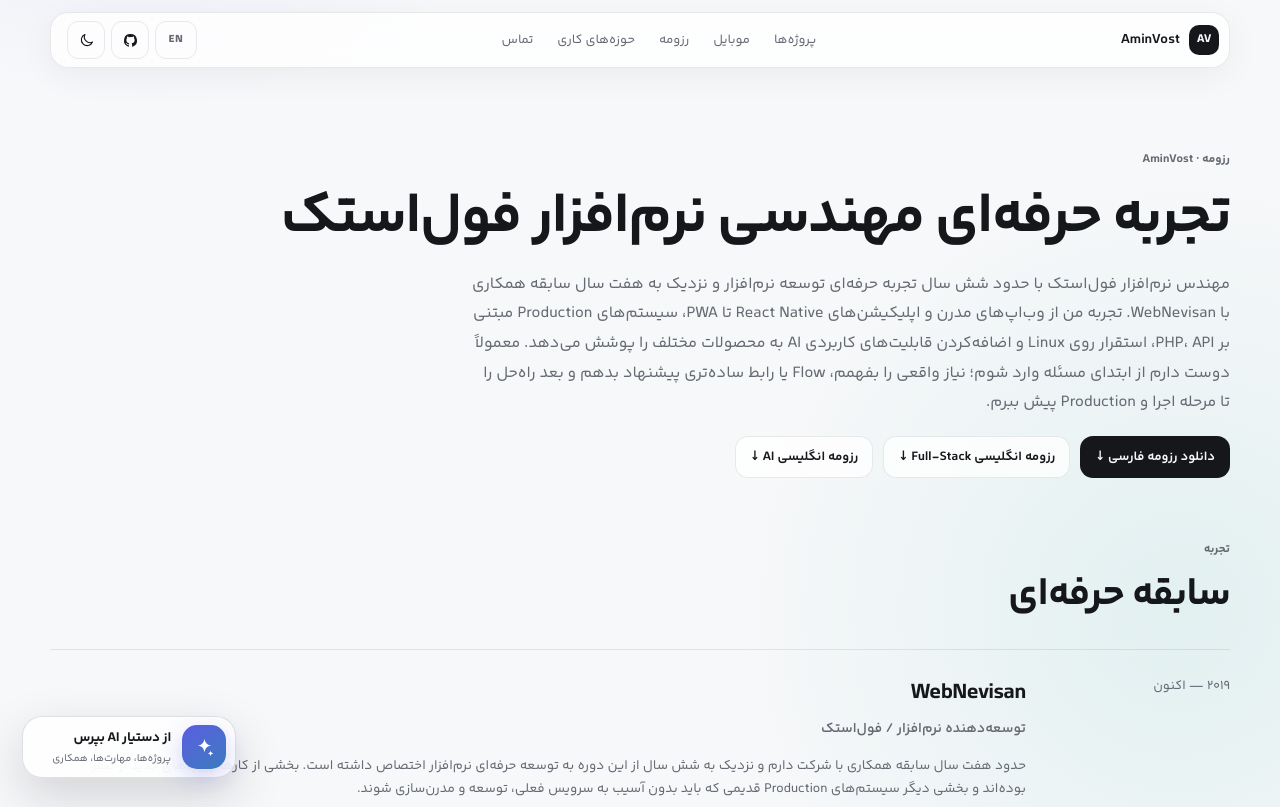
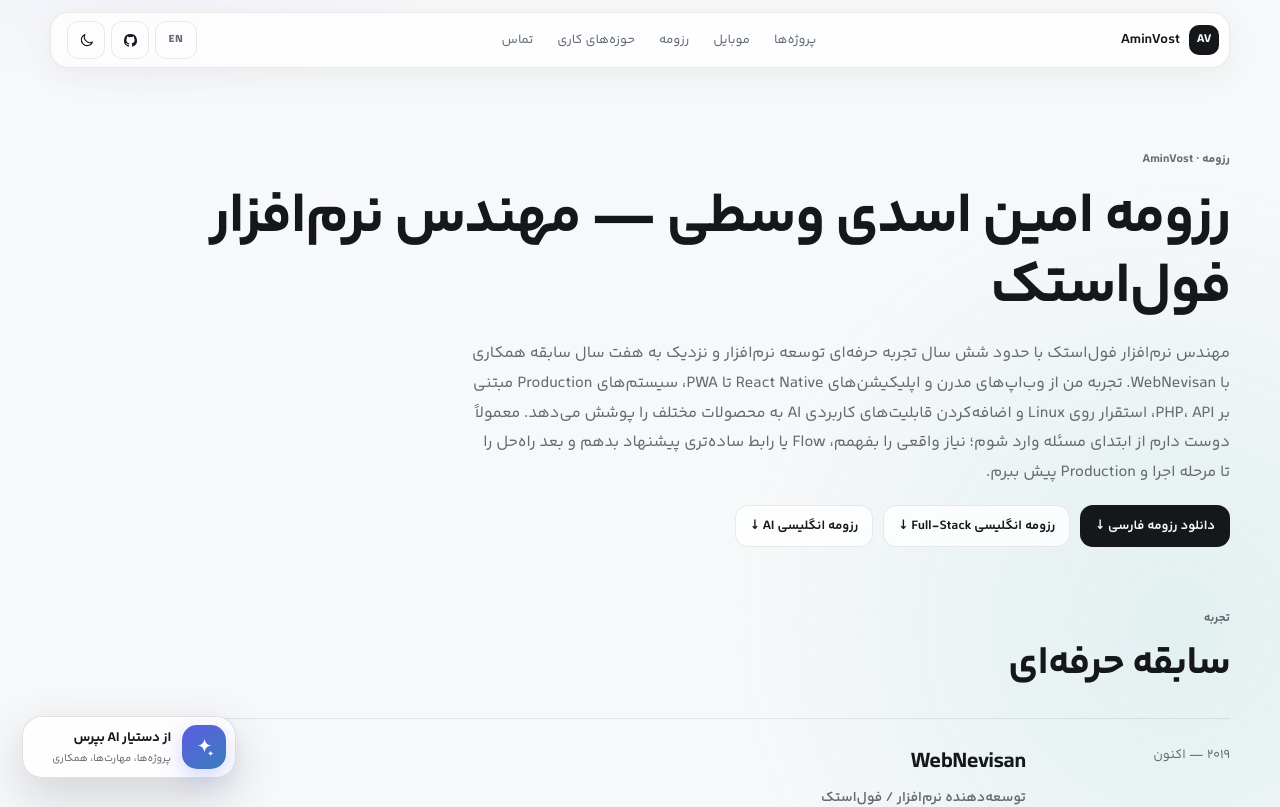
Before and after one commit to AminVost/AminVost, a Next.js app: page /fa/resume in a window 1280 px wide. Shown: the top 807 px of the page. Built offline with nearby package versions, Linux system fonts and the light colour scheme; no server answers; a web font is replaced by a local one.

Commit message:
Improve Persian identity SEO: app/(fa)/fa/resume/page.tsx

```diff
--- a/app/(fa)/fa/resume/page.tsx
+++ b/app/(fa)/fa/resume/page.tsx
@@ -6,7 +6,7 @@ import { absoluteUrl, breadcrumbJsonLd, pageMetadata, personId } from "@/lib/seo
 
 export const metadata: Metadata = pageMetadata({
   locale: "fa",
-  title: "رزومه — مهندس نرم‌افزار و برنامه‌نویس فول‌استک",
+  title: "رزومه امین اسدی وسطی — برنامه نویس و مهندس نرم‌افزار",
   description:
     "رزومه امین اسدی وسطی (AminVost)، مهندس نرم‌افزار و برنامه‌نویس فول‌استک در تهران با بیش از ۶ سال تجربه حرفه‌ای در وب، موبایل و PWA، PHP، Next.js، API، Linux و هوش مصنوعی کاربردی.",
   canonicalPath: "/fa/resume",
@@ -36,7 +36,7 @@ export default function PersianResumePage() {
       />
       <header className="page-hero">
         <div className="eyebrow">رزومه · AminVost</div>
-        <h1>تجربه حرفه‌ای مهندسی نرم‌افزار فول‌استک</h1>
+        <h1>رزومه امین اسدی وسطی — مهندس نرم‌افزار فول‌استک</h1>
         <p>{profileFa.summary}</p>
         <div className="resume-downloads">
           <a className="button primary" href="/cv/Amin-Asadi-Vosta-FA.docx" download>دانلود رزومه فارسی ↓</a>
```
